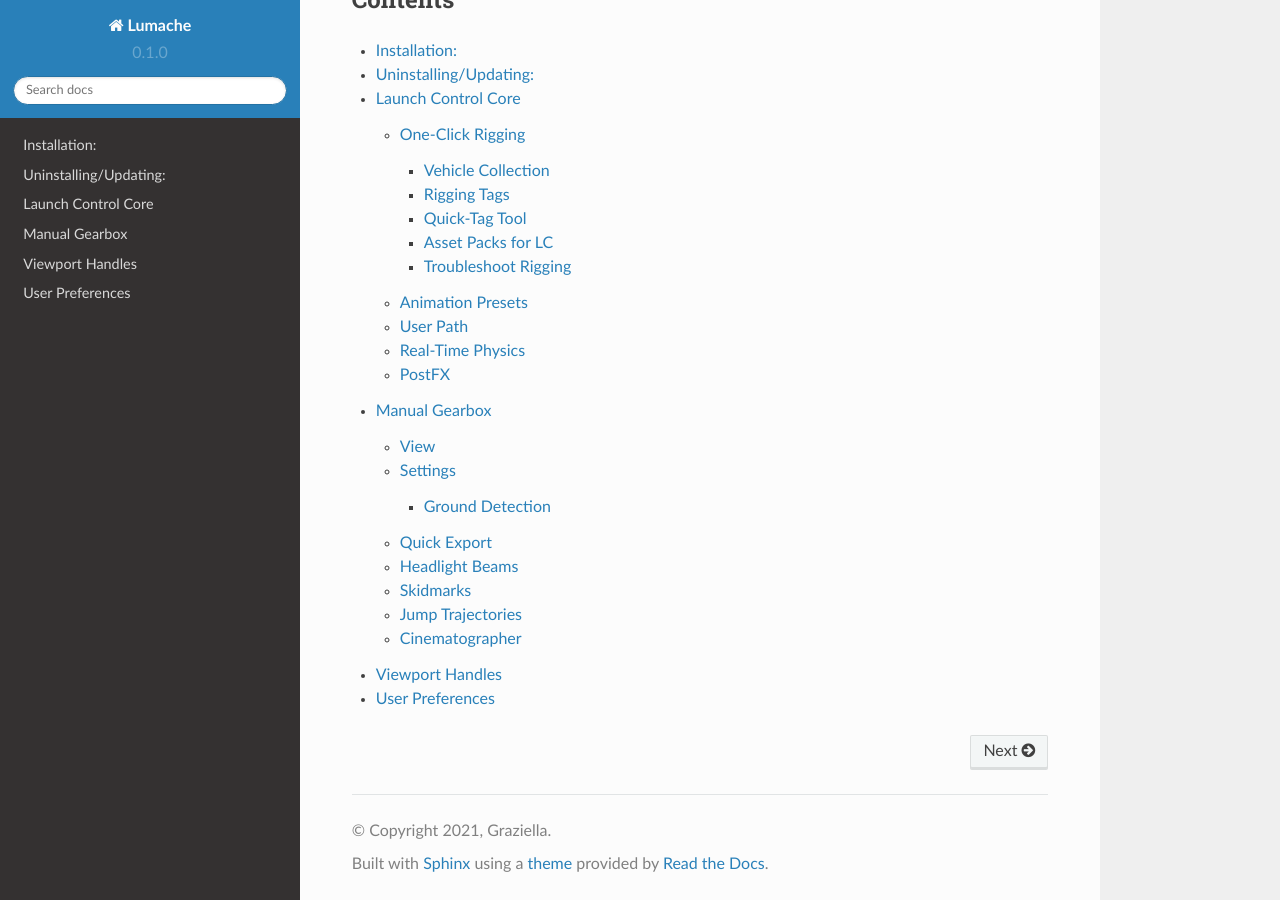
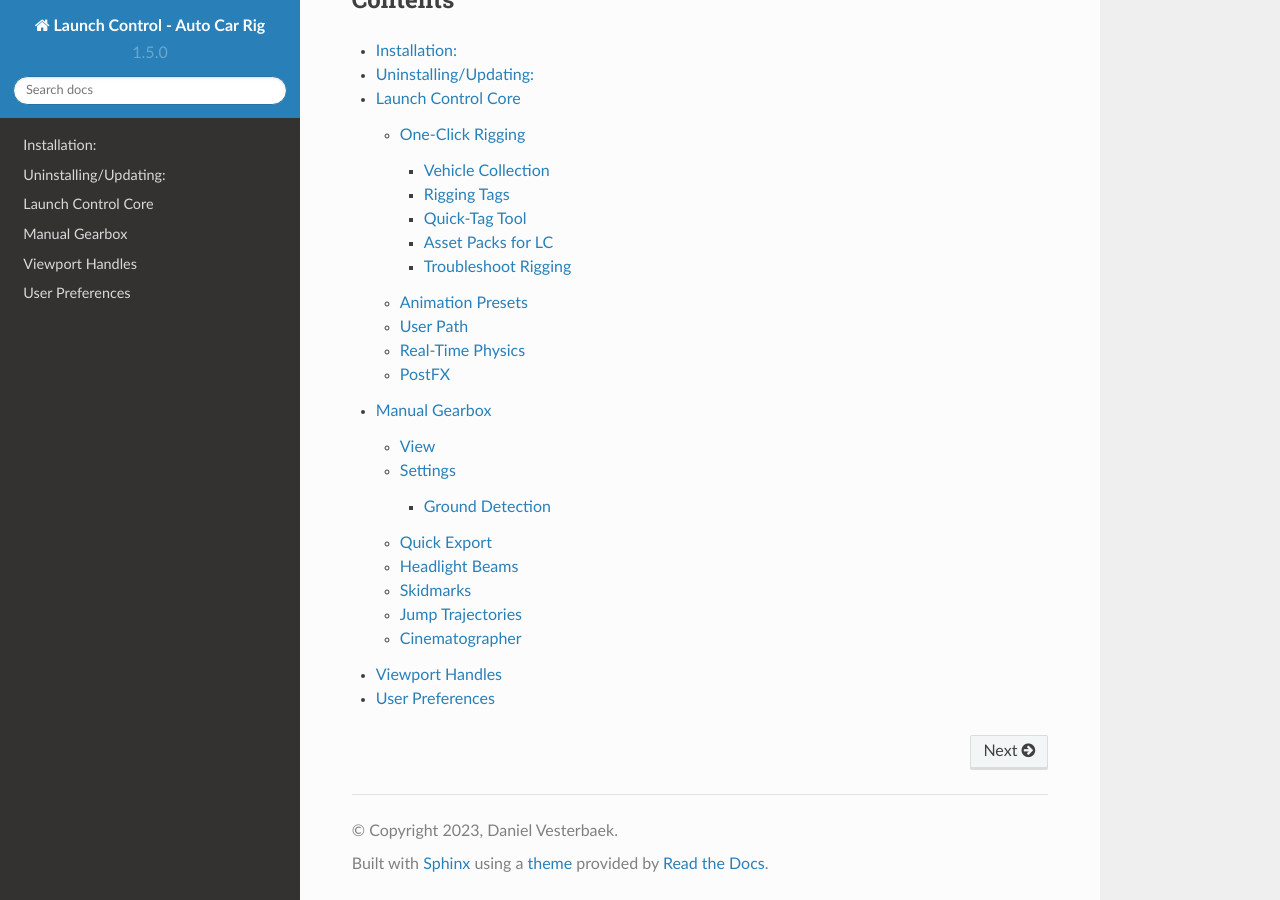
Before and after one commit to DanielVesterbaek/launch-control-documentation, a Sphinx documentation site: the page built from docs/source/index.rst, in a window 1280 px wide and 900 px high, scrolled down 3643 px. Built offline with Sphinx 7.4.7 and the Read the Docs theme 2.0.0, drawn with Linux system fonts in a browser that asks for light colours.

Commit message:
Update conf.py

```diff
--- a/docs/source/conf.py
+++ b/docs/source/conf.py
@@ -2,12 +2,12 @@
 
 # -- Project information
 
-project = 'Lumache'
-copyright = '2021, Graziella'
-author = 'Graziella'
+project = 'Launch Control - Auto Car Rig'
+copyright = '2023, Daniel Vesterbaek'
+author = 'Daniel Vesterbaek Jensen'
 
-release = '0.1'
-version = '0.1.0'
+release = '1.0'
+version = '1.5.0'
 
 # -- General configuration
 
@@ -17,6 +17,7 @@ extensions = [
     'sphinx.ext.autodoc',
     'sphinx.ext.autosummary',
     'sphinx.ext.intersphinx',
+    'sphinxcontrib.video',
 ]
 
 intersphinx_mapping = {
```
